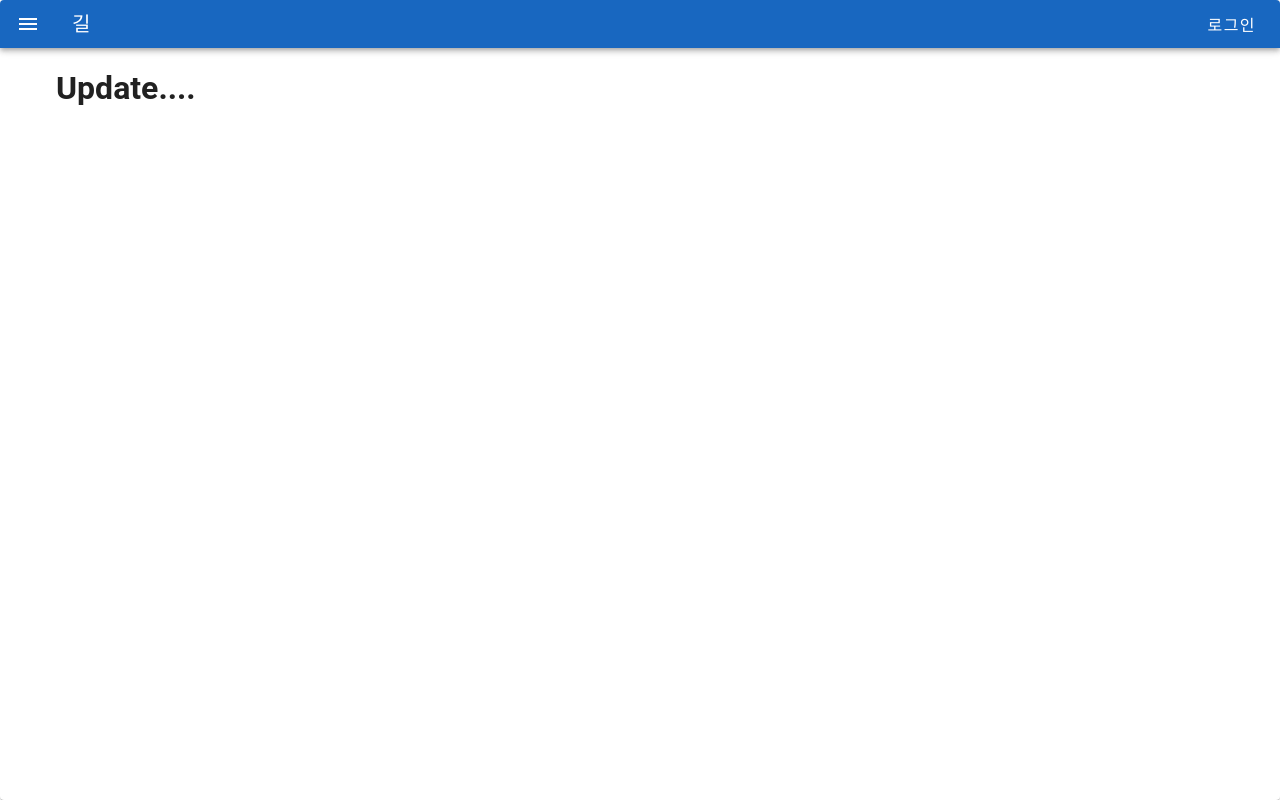
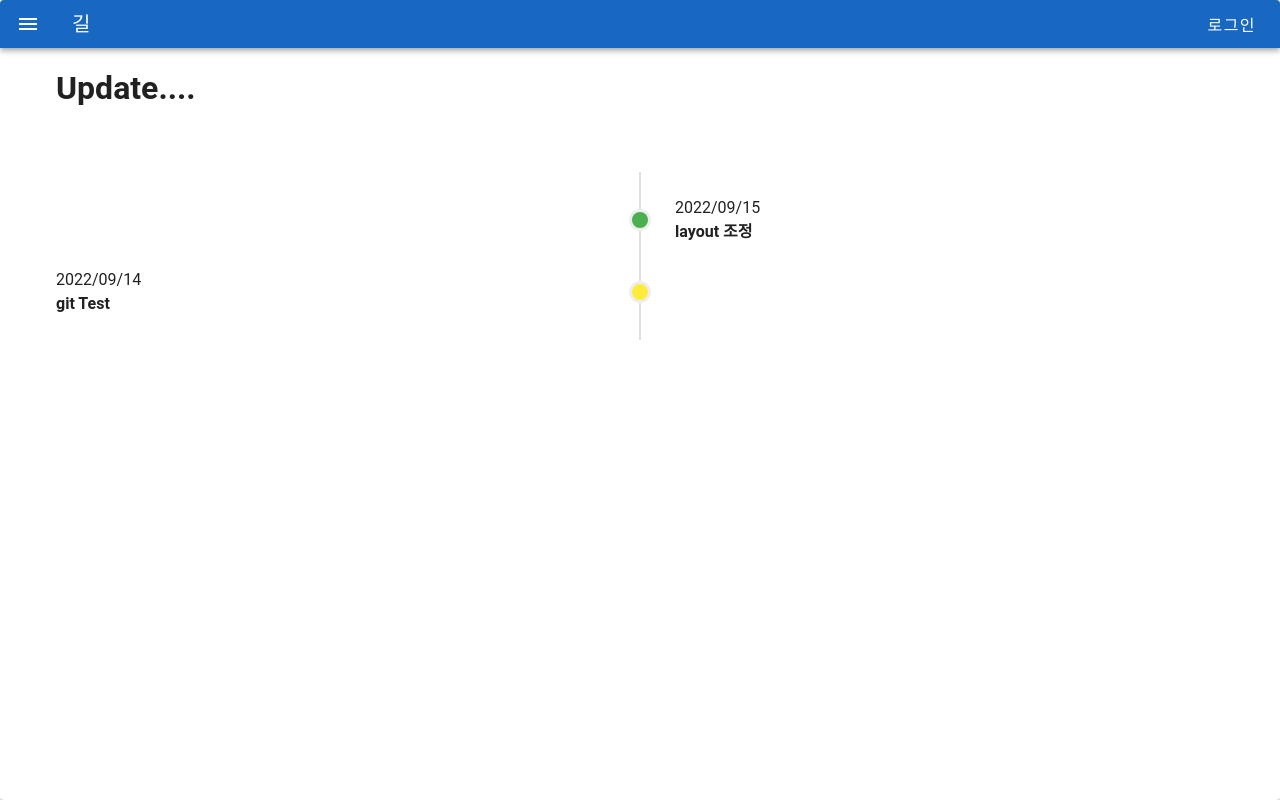
Before and after one commit to Chohanbin0511/WalkRoad, a Vue app: page /updateNote in a window 1280 px wide. Built offline with nearby package versions, Linux system fonts and the light colour scheme.

Commit message:
업데이트 현황

```diff
--- a/src/views/projectInfo/ProjectUpdateView.vue
+++ b/src/views/projectInfo/ProjectUpdateView.vue
@@ -3,6 +3,19 @@
 		<template #mainPanel>
 			<v-container>
 				<h1>Update....</h1>
+				<v-timeline class="mt-15">
+					<v-timeline-item
+						v-for="item in updateInfoList"
+						:key="item"
+						:dot-color="item.color"
+						size="x-small"
+					>
+						{{ item.time }}
+						<div class="font-weight-normal">
+							<strong>{{ item.text }}</strong>
+						</div>
+					</v-timeline-item>
+				</v-timeline>
 			</v-container>
 			<!-- 검색 창-->
 		</template>
@@ -11,6 +24,20 @@
 
 <script setup>
 import TheViewLayout from '@/layouts/TheViewLayout.vue';
+import { ref } from 'vue';
+
+const updateInfoList = ref([
+	{
+		color: 'green',
+		text: 'layout 조정',
+		time: '2022/09/15',
+	},
+	{
+		color: 'yellow',
+		text: 'git Test',
+		time: '2022/09/14',
+	},
+]);
 </script>
 
 <style lang="scss" scoped></style>
```
